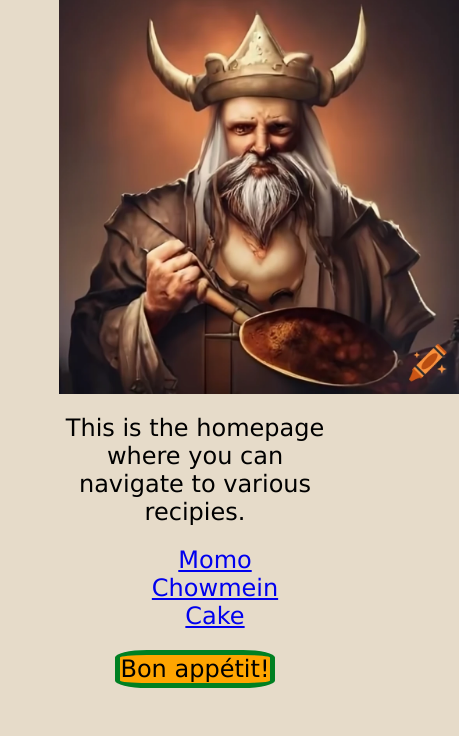
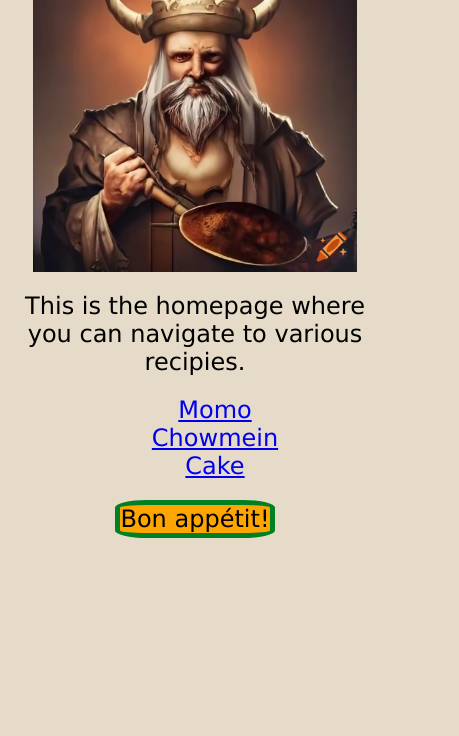
Before and after one commit to Kushalpc/odin-recipes, a plain HTML site: page index.html in a window 390 px wide. Shown: the part 108-844 px from the top of the page, 459 px wide, since content can reach past the window. Drawn offline with Linux system fonts and the light colour scheme.

Commit message:
add max-width
edited width of body and image to make it more responsive

```diff
--- a/css/style.css
+++ b/css/style.css
@@ -4,9 +4,11 @@
     margin: 0 auto;
     font-size: 24px;
     text-align: center;
+    box-sizing: border-box;
 }
 .body{
-    width: 70%;
+  max-width: 70%;
+  min-width: 360px;
 }
 .nodot{
     list-style-type: none;
@@ -25,6 +27,7 @@ img{
     height: auto;
     margin: 10px auto 20px;
     display: block;
+    max-width: 90%;
 }
 h1{
     font-size: 40px;
```
